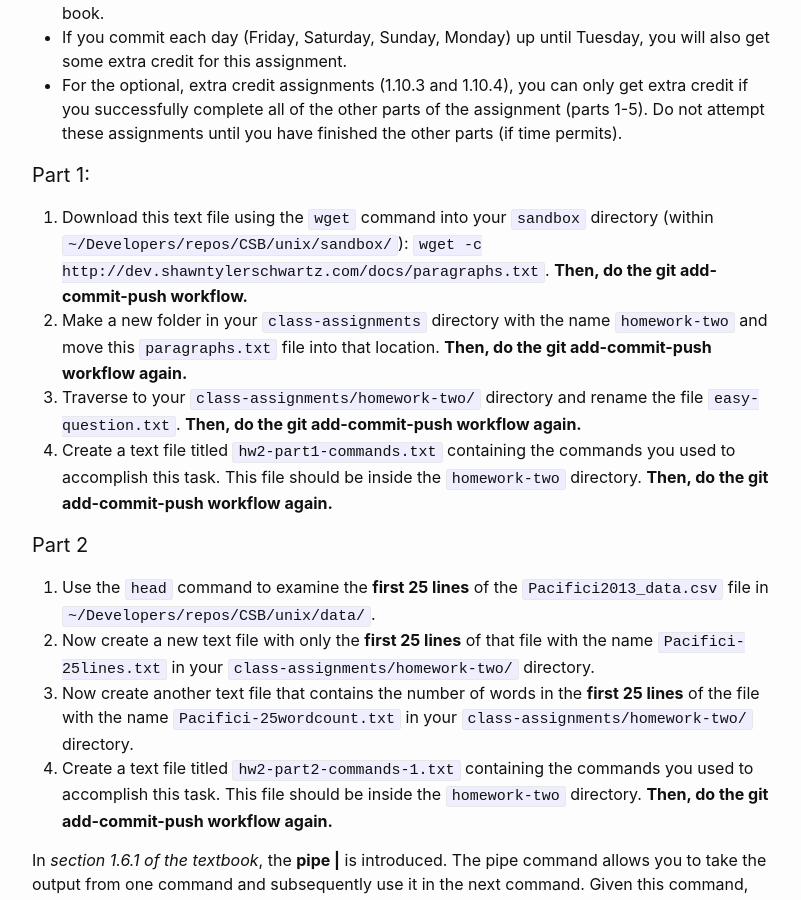
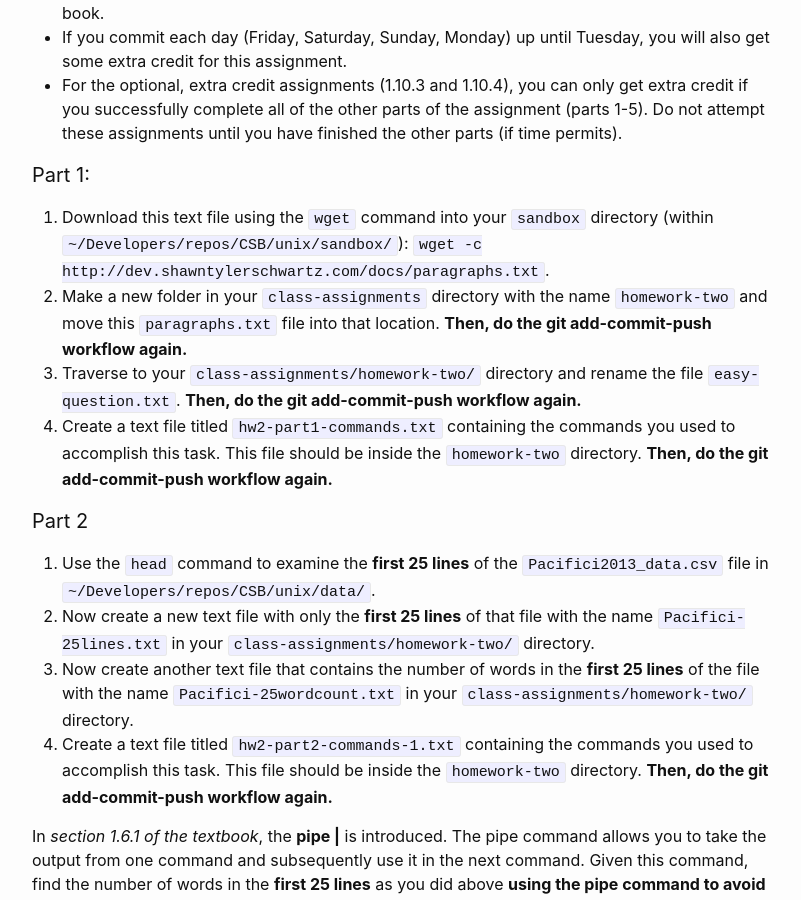
Before and after one commit to shawntschwartz/eeb-c177-w20, a Jekyll site: the page built from homework.md, in a window 1280 px wide and 900 px high, scrolled down 1163 px. Shown: the whole window, without its empty margins (238-1039 px from the left). Built offline with Jekyll 4.4.1, drawn with Linux system fonts in a browser that asks for light colours.

Commit message:
Update homework.md

```diff
--- a/homework.md
+++ b/homework.md
@@ -31,7 +31,7 @@ See [https://shawntylerschwartz.github.io/eeb-c177-w20/2020/01/13/lab-week-2/](h
  - For the optional, extra credit assignments (1.10.3 and 1.10.4), you can only get extra credit if you successfully complete all of the other parts of the assignment (parts 1-5). Do not attempt these assignments until you have finished the other parts (if time permits).
 
 #### Part 1:
-1. Download this text file using the `wget` command into your `sandbox` directory (within `~/Developers/repos/CSB/unix/sandbox/`): `wget -c http://dev.shawntylerschwartz.com/docs/paragraphs.txt`. **Then, do the git add-commit-push workflow.**
+1. Download this text file using the `wget` command into your `sandbox` directory (within `~/Developers/repos/CSB/unix/sandbox/`): `wget -c http://dev.shawntylerschwartz.com/docs/paragraphs.txt`.
 2. Make a new folder in your `class-assignments` directory with the name `homework-two` and move this `paragraphs.txt` file into that location. **Then, do the git add-commit-push workflow again.**
 3. Traverse to your `class-assignments/homework-two/` directory and rename the file `easy-question.txt`. **Then, do the git add-commit-push workflow again.**
 4. Create a text file titled `hw2-part1-commands.txt` containing the commands you used to accomplish this task. This file should be inside the `homework-two` directory. **Then, do the git add-commit-push workflow again.**
```
